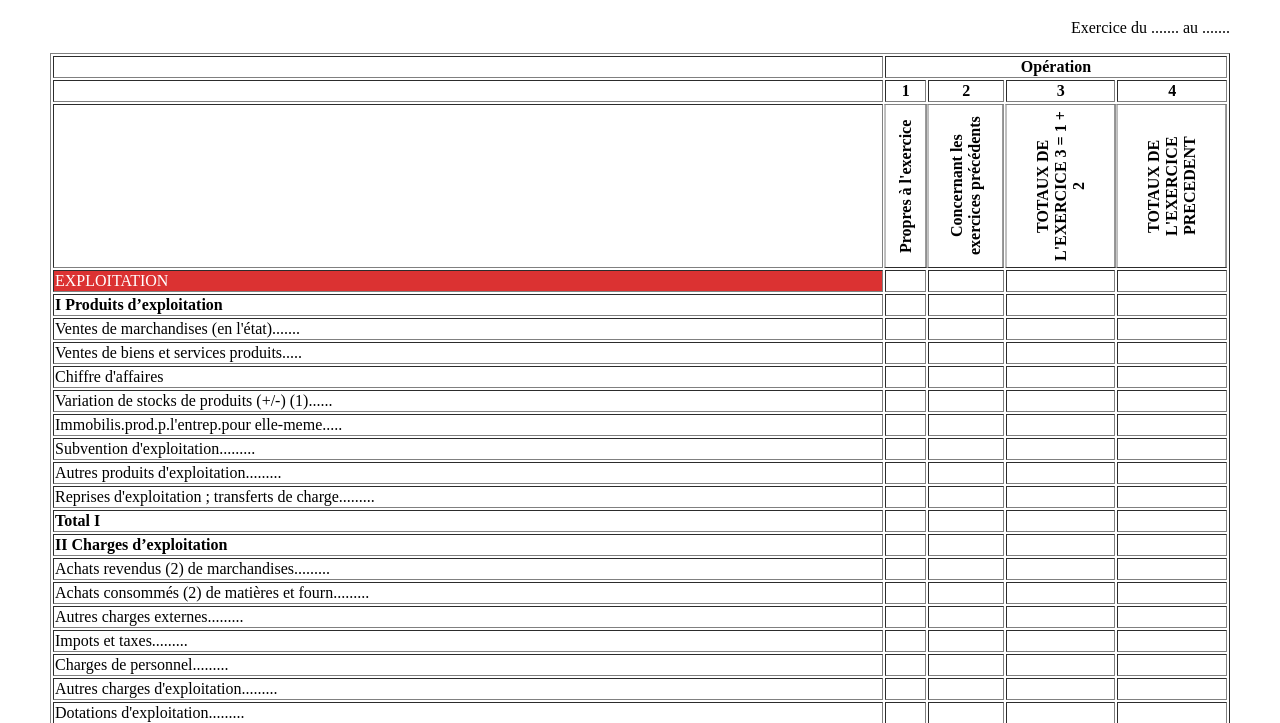
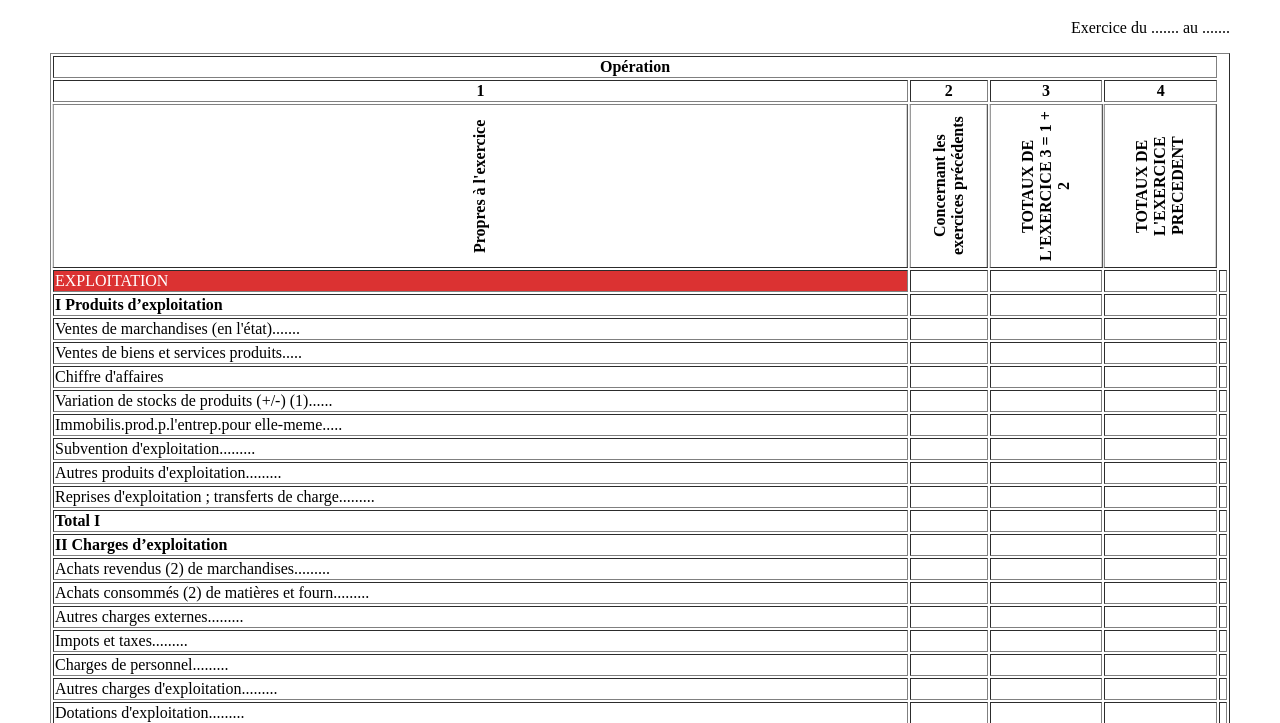
Before and after one commit to aicha-dev-bot/CPCM, a plain HTML site: page index.html in a window 1280 px wide. Shown: the part 61-784 px from the top of the page. Drawn offline with Linux system fonts and the light colour scheme.

Commit message:
Update index.html

```diff
--- a/index.html
+++ b/index.html
@@ -12,18 +12,15 @@
     <table border="1">
         <thead>
             <tr>
-            <th></th>
             <th colspan="4">Opération</th>
         </tr>
         <tr>
-            <th></th>
             <th>1</th>
             <th>2</th>
             <th>3</th>
             <th>4</th>
         </tr>
         <tr>
-            <th></th>
             <th class="th1">Propres à l'exercice</th>
             <th class="th1">Concernant les exercices précédents</th>
             <th class="th1">TOTAUX DE L'EXERCICE 3 = 1 + 2</th>
```
